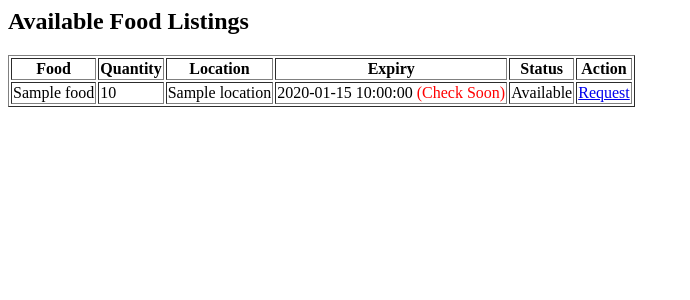
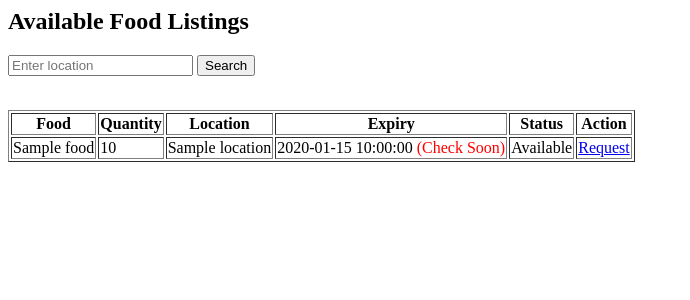
Before and after one commit to srutilagna/food-waste-management-platform, a Flask app: template templates/listings.html in a window 1280 px wide. Shown: the top 300 px of the page, without its empty margins (0-690 px from the left). Run offline with Flask 3, Linux system fonts and the light colour scheme; the template is opened without the code that fills it: most values are stand-ins (such as "Sample title", 1, 10 or a date in 2020).

Commit message:
Added location based filtering for nearby food search

```diff
--- a/app.py
+++ b/app.py
@@ -28,8 +28,20 @@ def add_food():
 
 @app.route("/list")
 def list_food():
+    location = request.args.get("location")
+
     db = get_db()
-    foods = db.execute("SELECT * FROM food_listings ORDER BY expiry_time ASC").fetchall()
+
+    if location:
+        foods = db.execute(
+            "SELECT * FROM food_listings WHERE location LIKE ? ORDER BY expiry_time ASC",
+            ('%' + location + '%',)
+        ).fetchall()
+    else:
+        foods = db.execute(
+            "SELECT * FROM food_listings ORDER BY expiry_time ASC"
+        ).fetchall()
+
     return render_template("listings.html", foods=foods)
 
 @app.route("/request/<int:id>")
@@ -39,5 +51,7 @@ def request_food(id):
     db.commit()
     return redirect("/list")
 
+
+
 if __name__ == "__main__":
     app.run(debug=True)
--- a/templates/listings.html
+++ b/templates/listings.html
@@ -1,4 +1,11 @@
 <h2>Available Food Listings</h2>
+
+<form method="GET" action="/list">
+  <input type="text" name="location" placeholder="Enter location">
+  <button type="submit">Search</button>
+</form>
+
+<br>
 
 <table border="1">
   <tr>
```
